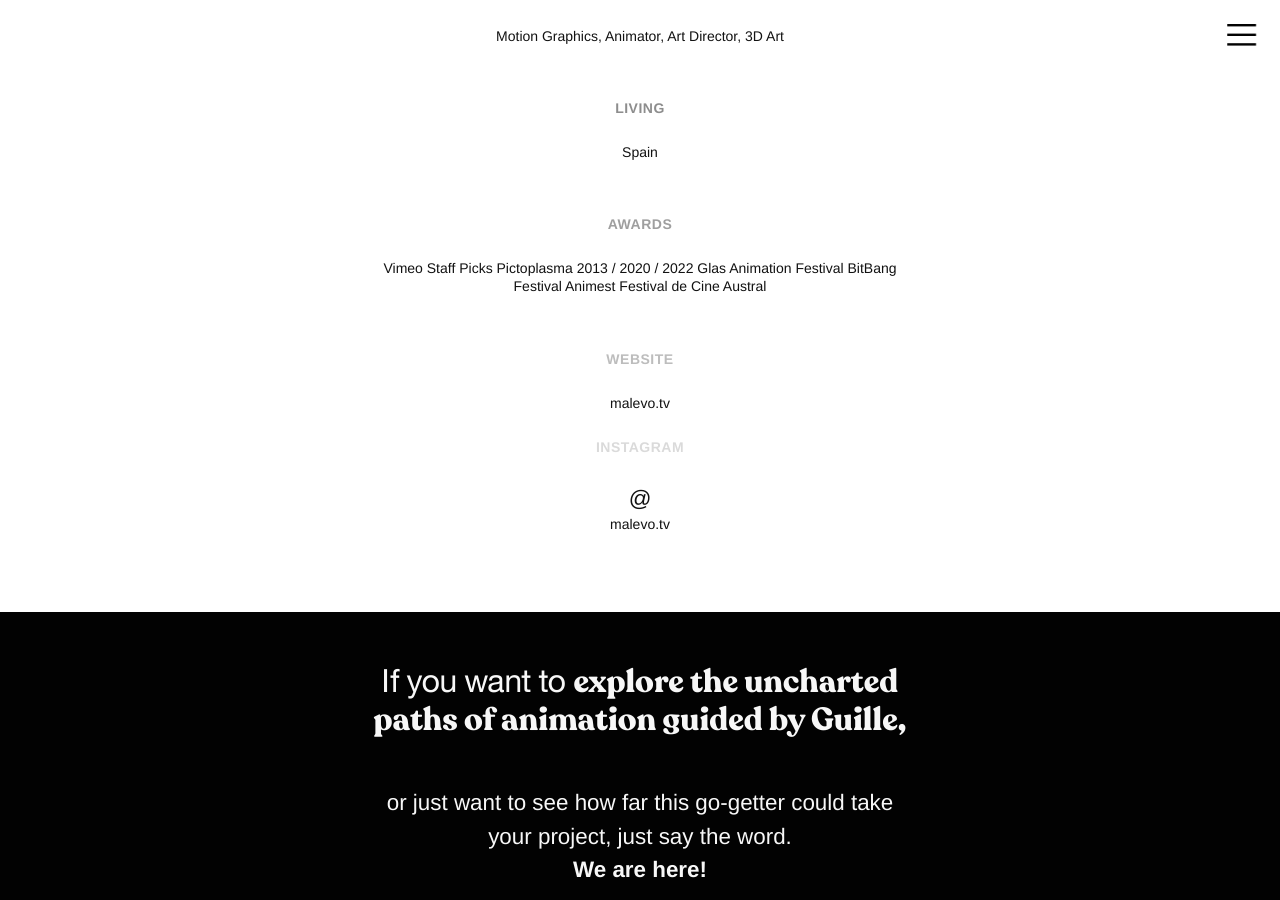
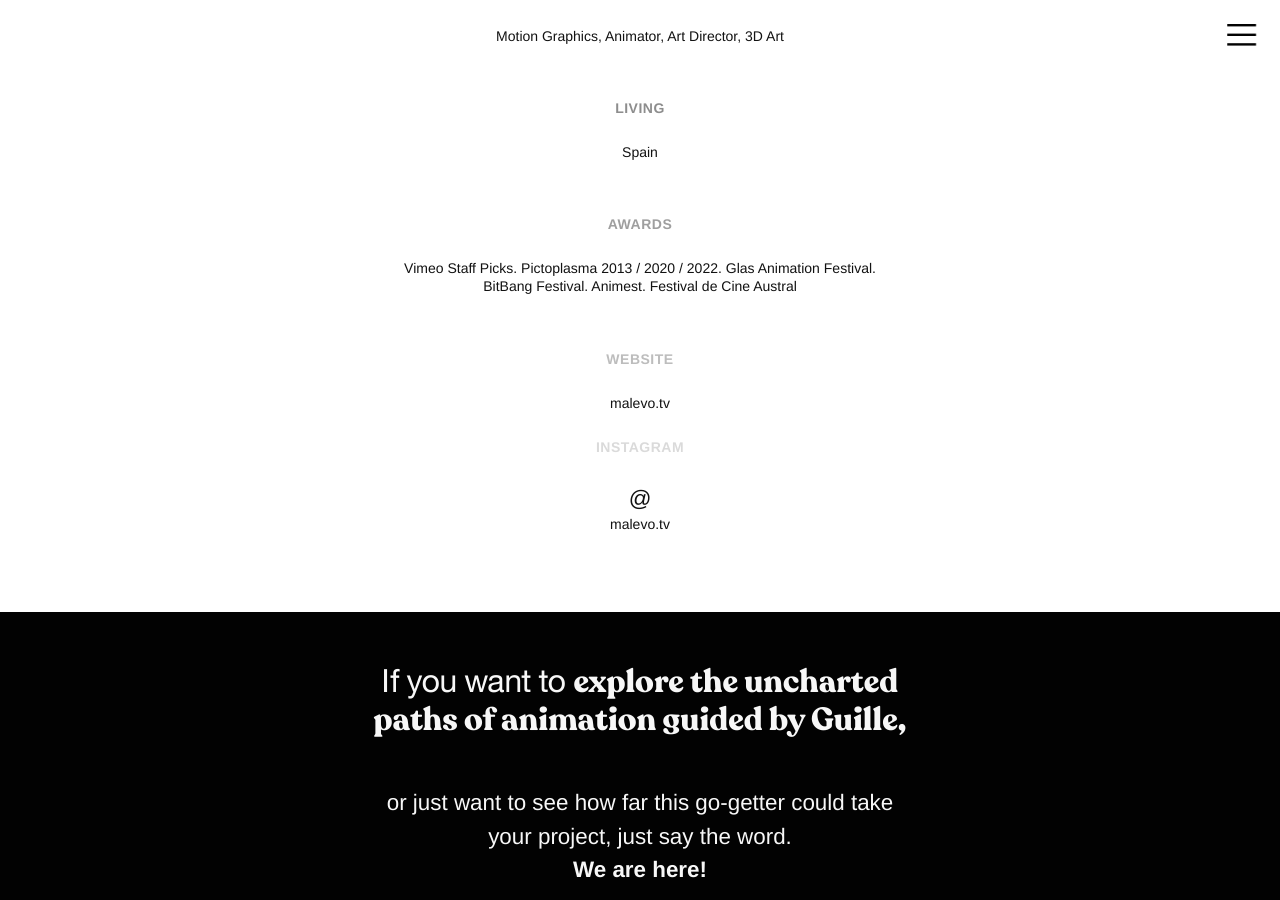
Before and after one commit to macrametv/www.macrame.tv, a Jekyll site: the page built from _posts/2022-10-18-guille-daldovo-•-motion-graphics.md, in a window 1280 px wide and 900 px high, scrolled down 20890 px. Built offline with Jekyll 4.4.1, drawn with Linux system fonts in a browser that asks for light colours; a script that is not in the unit is left out; comment, search, counter and statistics services are not loaded.

```diff
--- a/_posts/2022-10-18-guille-daldovo-•-motion-graphics.md
+++ b/_posts/2022-10-18-guille-daldovo-•-motion-graphics.md
@@ -224,13 +224,8 @@ sections:
     client5: /assets/img/uploads/mini.png
 working: Motion Graphics, Animator, Art Director, 3D Art
 living: Spain
-awards: |
-  Vimeo Staff Picks
-  Pictoplasma 2013 / 2020 / 2022
-  Glas Animation Festival
-  BitBang Festival
-  Animest
-  Festival de Cine Austral
+awards: Vimeo Staff Picks. Pictoplasma 2013 / 2020 / 2022. Glas Animation
+  Festival. BitBang Festival. Animest. Festival de Cine Austral
 website: malevo.tv
 imstagram: malevo.tv
 footer: >-
```
